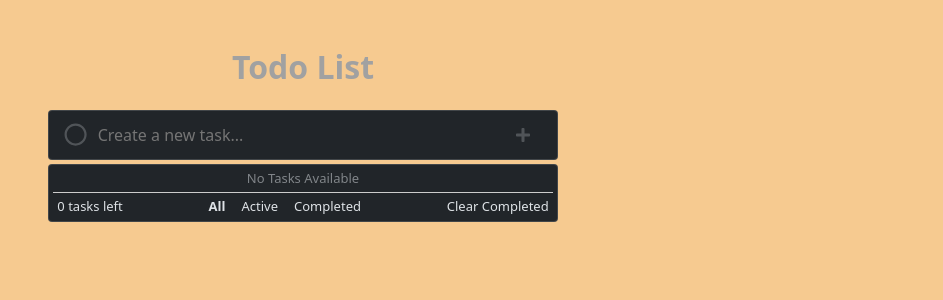
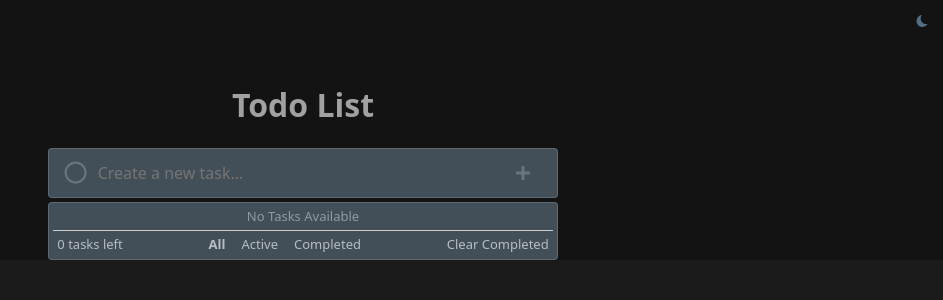
Before and after one commit to KatSultan86/to-do-list, a React (Vite) app: page / in a window 1280 px wide. Shown: the top 300 px of the page, without its empty margins (337-1280 px from the left). Built offline with nearby package versions, Linux system fonts and the light colour scheme.

Commit message:
added code

```diff
--- a/index.html
+++ b/index.html
@@ -1,5 +1,5 @@
 <!doctype html>
-<html lang="en" data-bs-theme="dark">
+<html lang="en" data-bs-theme="light">
   <head>
     <meta charset="UTF-8" />
     <link rel="icon" type="image/svg+xml" href="/vite.svg" />
@@ -7,7 +7,10 @@
     <title>React App</title>
   </head>
   <body class="body">
+
+
     <div id="root"></div>
     <script  type="module" src="/src/main.jsx"></script>
+    <div class="bottom"></div>
   </body>
 </html>
--- a/src/App.jsx
+++ b/src/App.jsx
@@ -1,6 +1,7 @@
 import SubmissionForm from "./components/SubmissionForm";
 import ToDoListcard from "./components/ToDoListcard";
 import { useState } from "react";
+import ThemeToggler from "./components/ThemeToggler";
 
 function App() {
   const [item, setItem] = useState([]);
@@ -42,10 +43,17 @@ function App() {
     console.log("State after change: ", item);
   };
 
+  const itemCount = () => {
+    const activeItems = item.filter((currItem) => !currItem.isCompleted);
+    return activeItems.length;
+  };
+
   return (
     <>
+      <ThemeToggler />
       <SubmissionForm addNewToDoItem={addNewToDoItem} />
       <ToDoListcard
+        itemCount={itemCount}
         item={item}
         removeItem={removeItem}
         completedItem={completedItem}
@@ -55,9 +63,3 @@ function App() {
 }
 
 export default App;
-
-{
-  /* <div className="text-decoration-line-through">
-  {setItem((item) => item.id !== id)}
-</div>; */
-}
--- /dev/null
+++ b/src/components/BaseHTML.jsx
@@ -0,0 +1,49 @@
+import { useState } from "react";
+
+function BaseHTML({ itemCount }) {
+  const [filterType, setFilterType] = useState("all");
+  return (
+    <div className="container col-11 col-lg-5">
+      <div div className="custom-color card rounded-1  ">
+        <div className="text-center font-size p-1 opacity-50">
+          No Tasks Available
+        </div>
+        <div className="card-bottom-line-up "></div>
+        <div className="font-size opacity-75">
+          <div className="card-body  p-0 m-1 ms-2 me-2  d-flex justify-content-between">
+            <div>{itemCount()} tasks left</div>
+            <div className="d-flex gap-3">
+              <button
+                onClick={() => setFilterType("all")}
+                className={`${
+                  filterType === "all" ? "fw-bolder" : ""
+                } btn border-0 m-0 p-0 font-size`}
+              >
+                All
+              </button>
+              <button
+                onClick={() => setFilterType("active")}
+                className={`${
+                  filterType === "active" ? "fw-bolder" : ""
+                } btn border-0 m-0 p-0 font-size`}
+              >
+                Active
+              </button>
+              <button
+                onClick={() => setFilterType("completed")}
+                className={`${
+                  filterType === "completed" ? "fw-bolder" : ""
+                } btn border-0 m-0 p-0 font-size`}
+              >
+                Completed
+              </button>
+            </div>
+            <div>Clear Completed</div>
+          </div>
+        </div>
+      </div>
+    </div>
+  );
+}
+
+export default BaseHTML;
--- a/src/components/SubmissionForm.jsx
+++ b/src/components/SubmissionForm.jsx
@@ -47,7 +47,6 @@ function SubmissionForm({ addNewToDoItem }) {
     //reset the State
     settodoInput("");
     setValidInput(false);
-
   };
 
   const isFormValid = validInput;
--- /dev/null
+++ b/src/components/ThemeToggler.jsx
@@ -0,0 +1,29 @@
+import { useEffect, useState } from "react";
+import { IoMdSunny, IoIosMoon } from "react-icons/io";
+
+function ThemeToggler() {
+  const [theme, setTheme] = useState("dark");
+
+  const themeToggler = () => {
+    setTheme((prev) => (prev === "light" ? "dark" : "light"));
+  };
+
+  useEffect(() => {
+    document.documentElement.setAttribute("data-bs-theme", theme);
+  }, [theme]);
+
+  return (
+    <div className="d-flex">
+      <button
+        onClick={themeToggler}
+        className={`btn ms-auto ${
+          theme === "light" ? "text-light" : "text-dark-color"
+        }`}
+      >
+        {theme === "light" ? <IoMdSunny /> : <IoIosMoon />}
+      </button>
+    </div>
+  );
+}
+
+export default ThemeToggler;
--- a/src/components/ToDoListcard.jsx
+++ b/src/components/ToDoListcard.jsx
@@ -2,87 +2,48 @@ import { BsCheckCircleFill } from "react-icons/bs";
 import { FaTrashCan } from "react-icons/fa6";
 import { IoMdRadioButtonOff } from "react-icons/io";
 import { useState } from "react";
+import BaseHTML from "./BaseHTML";
 
-function ToDoListcard({ item, removeItem, completedItem }) {
+function ToDoListcard({ item, removeItem, completedItem, itemCount }) {
   const [filterType, setFilterType] = useState("all");
 
   function handleFiltering() {
     if (filterType === "completed") {
-      return item.filter((currItem) => currItem.isCompleted);
+      if ([item.filter((currItem) => currItem.isCompleted)].length > 0) {
+        return item.filter((currItem) => currItem.isCompleted);
+      } else if ([item.filter((currItem) => currItem.isCompleted)].length < 1) {
+        return <BaseHTML itemCount={itemCount} />;
+      }
     } else if (filterType === "active") {
-      return item.filter((currItem) => !currItem.isCompleted);
+      if ([item.filter((currItem) => !currItem.isCompleted)].length > 0) {
+        return item.filter((currItem) => !currItem.isCompleted);
+      } else if (
+        [item.filter((currItem) => !currItem.isCompleted)].length < 1
+      ) {
+        return <BaseHTML itemCount={itemCount} />;
+      }
     } else if (filterType === "clearCompleted") {
       return item.filter((compItem) => !compItem.isCompleted);
     }
-
     return item;
   }
 
-  const itemCount = () => {
-    const activeItems = item.filter((currItem) => !currItem.isCompleted);
-    return activeItems.length;
-  };
-
   return item.length < 1 ? (
-    <div>
-      <div className="container col-11 col-lg-5">
-        <div div className=" card rounded-1  ">
-          <div className="text-center font-size p-1 opacity-50">
-            No Tasks Available
-          </div>
-          <div className="card-bottom-line-up "></div>
-          <div className="font-size">
-            <div className="card-body  p-0 m-1 ms-2 me-2  d-flex justify-content-between">
-              <div>0 tasks left</div>
-              <div className="d-flex gap-3">
-                <button
-                  onClick={() => setFilterType("all")}
-                  className={`${
-                    filterType === "all" ? "fw-bolder" : ""
-                  } btn border-0 m-0 p-0 font-size`}
-                >
-                  All
-                </button>
-                <button
-                  onClick={() => setFilterType("active")}
-                  className={`${
-                    filterType === "active" ? "fw-bolder" : ""
-                  } btn border-0 m-0 p-0 font-size`}
-                >
-                  Active
-                </button>
-                <button
-                  onClick={() => setFilterType("completed")}
-                  className={`${
-                    filterType === "completed" ? "fw-bolder" : ""
-                  } btn border-0 m-0 p-0 font-size`}
-                >
-                  Completed
-                </button>
-              </div>
-              <div>Clear Completed</div>
-            </div>
-          </div>
-        </div>
-      </div>
-    </div>
+    <BaseHTML itemCount={itemCount} />
   ) : (
     <div className="container col-11 col-lg-5">
-      <div className=" card rounded-1  ">
+      <div className=" custom-color card rounded-1  ">
         <ul className="list-group border-0 ">
           {handleFiltering().map((items) => (
             <div key={items.id} className="card-bottom-line ">
-              <li className="list-group-item border-0 d-flex justify-content-between bg-card-form">
+              <li className=" custom-color list-group-item border-0 d-flex justify-content-between bg-card-form">
                 <div
-                  className="mar-checkmarck mb-1 opacity-25"
+                  className=" mar-checkmarck mb-1 opacity-25"
                   onClick={() => {
                     completedItem(items);
-                    // {id, title, icCompled}
+
                     itemCount();
                   }}
-                  // onChange={() => {
-                  //   itemCount(items);
-                  // }}
                 >
                   {items.isCompleted ? (
                     <BsCheckCircleFill size={"1.3rem"} />
@@ -93,14 +54,13 @@ function ToDoListcard({ item, removeItem, completedItem }) {
                 <span
                   className={`${
                     items.isCompleted ? "text-decoration-line-through" : ""
-                  } me-auto ms-2 ps-1 `}
+                  } me-auto ms-2 ps-1 opacity-75`}
                 >
                   {items.item}
                 </span>
                 <button
                   onClick={() => {
                     removeItem(items.id);
-                    // itemCount();
                   }}
                   className="mar-trashcan btn opacity-25"
                 >
@@ -112,7 +72,7 @@ function ToDoListcard({ item, removeItem, completedItem }) {
         </ul>
 
         <div className="font-size">
-          <div className="card-body  p-0 m-1 ms-2 me-2  d-flex justify-content-between">
+          <div className="card-body custom-color  p-0 m-1 ms-2 me-2  d-flex justify-content-between opacity-75">
             <div>{itemCount()} tasks left</div>
             <div className="d-flex gap-3">
               <button
--- a/src/index.css
+++ b/src/index.css
@@ -1,5 +1,24 @@
-.body{
-  background-color: rgb(246, 202, 144);
+.body, html{
+  height: 100%;
+  background-color: #131313;
+  display: flex;
+  flex-direction: column;
+
+}
+
+.bottom{
+  background-color: #1b1b1b;
+  height: 100%;
+
+}
+
+
+.text-dark-color{
+  color:#536f83
+}
+
+.text-dark-color:hover{
+  color: #536f83;
 }
 
 .pulse {
@@ -45,6 +64,7 @@
 
 .mar-Input{
   margin-left: 0.2rem;
+
 }
 
 .mar-checkmarck {
@@ -86,6 +106,11 @@ button:disabled {
   flex-direction: row;
   padding: 0.6rem;
   justify-content: space-between;
+  background-color: #424f58;
+}
+
+.custom-color {
+  background-color: #424f58;
 }
 
 .flex-item {
```
